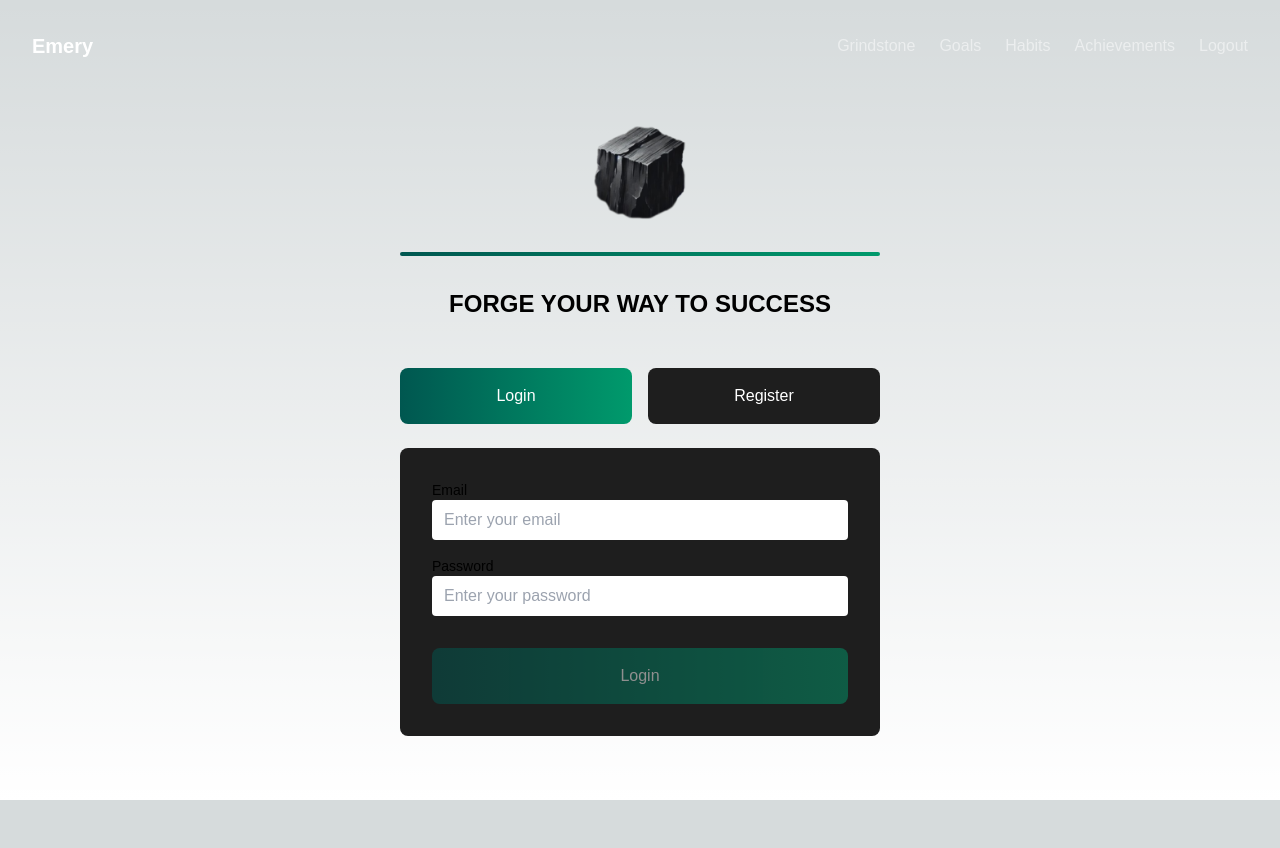
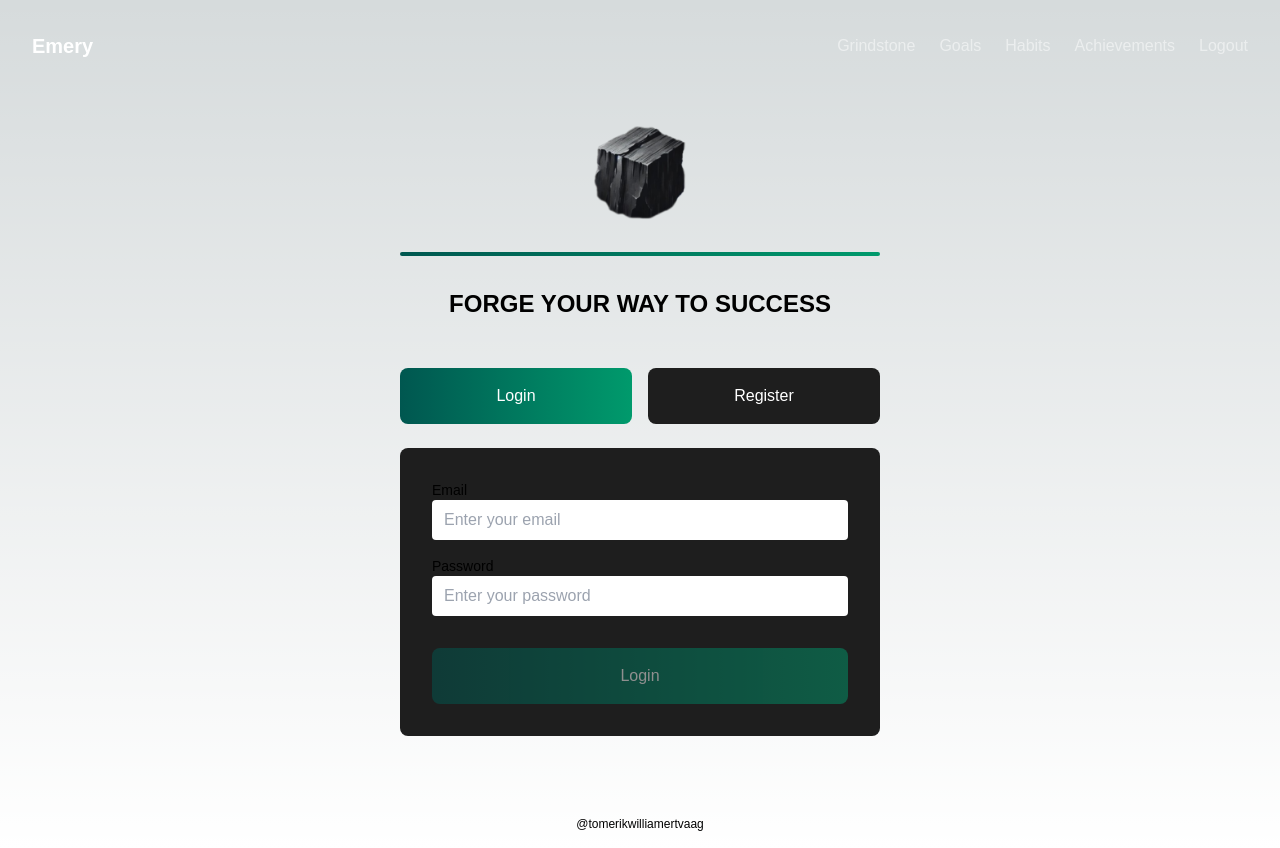
Before and after one commit to WParsec/emery, a Next.js app: page / in a window 1280 px wide. Before the commit the page ends 800 px from the top, so only its background shows below. Built offline with nearby package versions, Linux system fonts and the light colour scheme; no server answers; a web font is replaced by a local one.

Commit message:
fixes scroll bug

```diff
--- a/src/styles/globals.css
+++ b/src/styles/globals.css
@@ -88,10 +88,10 @@
 html,
 body {
   max-width: 100vw;
-  height: 100%;
   margin: 0;
   padding: 0;
   overflow-x: hidden;
+  overflow-y: auto;
   font-family: "Montserrat", sans-serif;
 }
 
```
